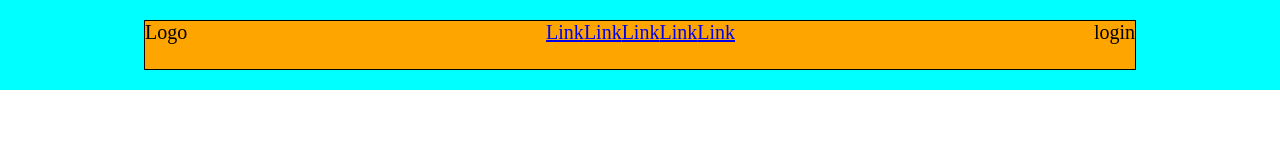
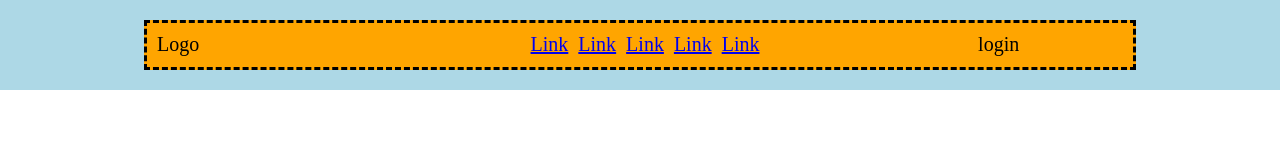
Before and after one commit to Sarabellafiore89/htmlcss-struttura-discord, a plain HTML site: page index.html in a window 1280 px wide. Drawn offline with Linux system fonts and the light colour scheme.

Commit message:
feat add div

```diff
--- a/css/style.css
+++ b/css/style.css
@@ -13,7 +13,7 @@ header{
     justify-content: space-around;
     align-items: center;
     padding:20px;
-    background-color: aqua;
+    background-color: lightblue;
 
 }
 
@@ -23,20 +23,37 @@ header{
     height:50px;
     width:80%;
     justify-content: space-between;
-    border:1px solid;
+    border:1px;
     border-color: black;
-
-
+    border:dashed;
+    padding:10px;
 
 }
 
 
 
+
+
 .unordered-list{
     display: flex;
-    padding:0;
     align-items: center;
     justify-content: center;
     list-style-type:none ;
 
 }
+
+.list{
+    margin-left:10px;
+    flex-basis:30%;
+
+}
+
+.logo{
+    flex-basis:15%;
+
+}
+
+.login{
+    flex-basis:15%;
+
+}
--- a/index.html
+++ b/index.html
@@ -14,28 +14,32 @@
             <div class="logo">Logo</div>
             <nav class="link">
                 <ul class="unordered-list">
-                    <li>
+                    <li class="list">
                         <a href="link">Link</a>
                     </li>
-                    <li>
+                    <li class="list">
                         <a href="link">Link</a>
                     </li>
-                    <li>
+                    <li class="list">
                         <a href="link">Link</a>
                     </li>
-                    <li>
+                    <li class="list">
                         <a href="link">Link</a>
                     </li>
-
-                    <li>
+                    <li class="list">
                         <a href="link">Link</a>
                     </li>
                 </ul>
             </nav>
             <div class="login">login</div>
 
-
         </div>
     </header>
+
+    <main>
+
+
+
+    </main>
 </body>
 </html>
```
